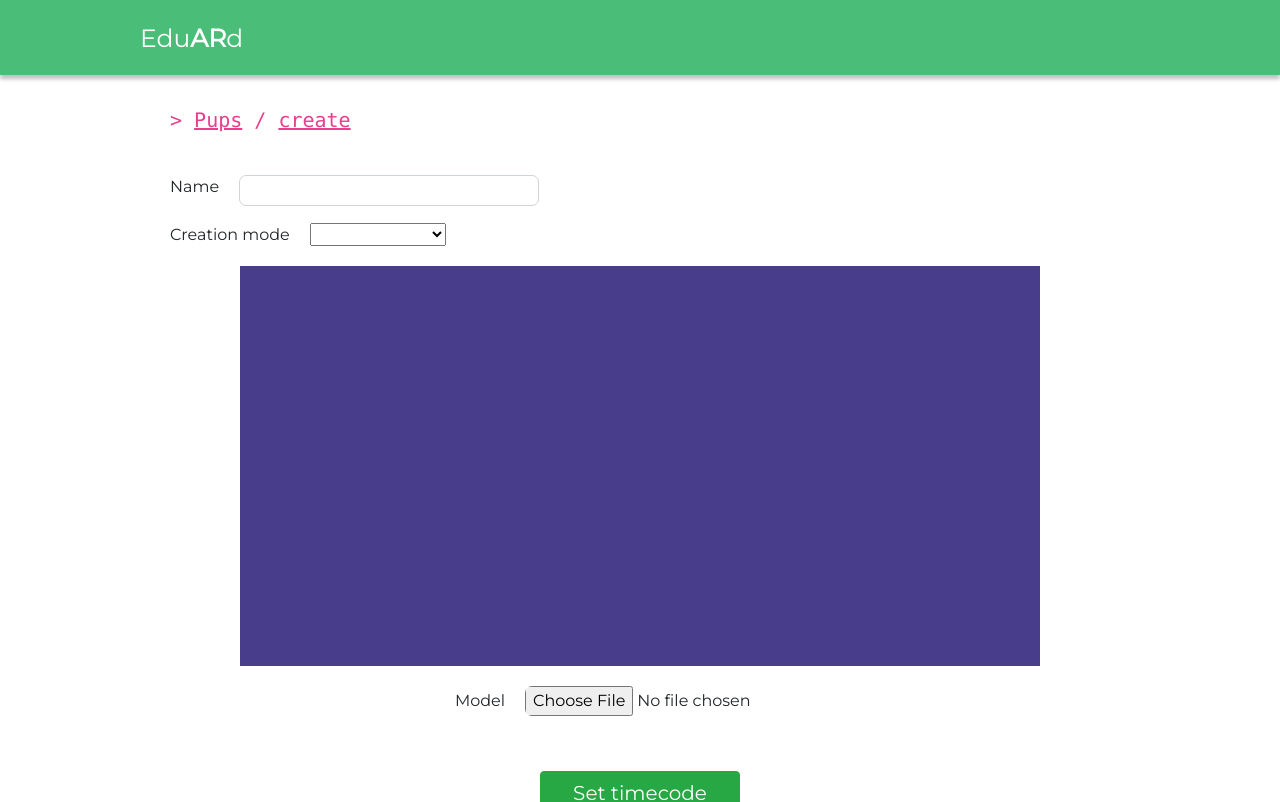
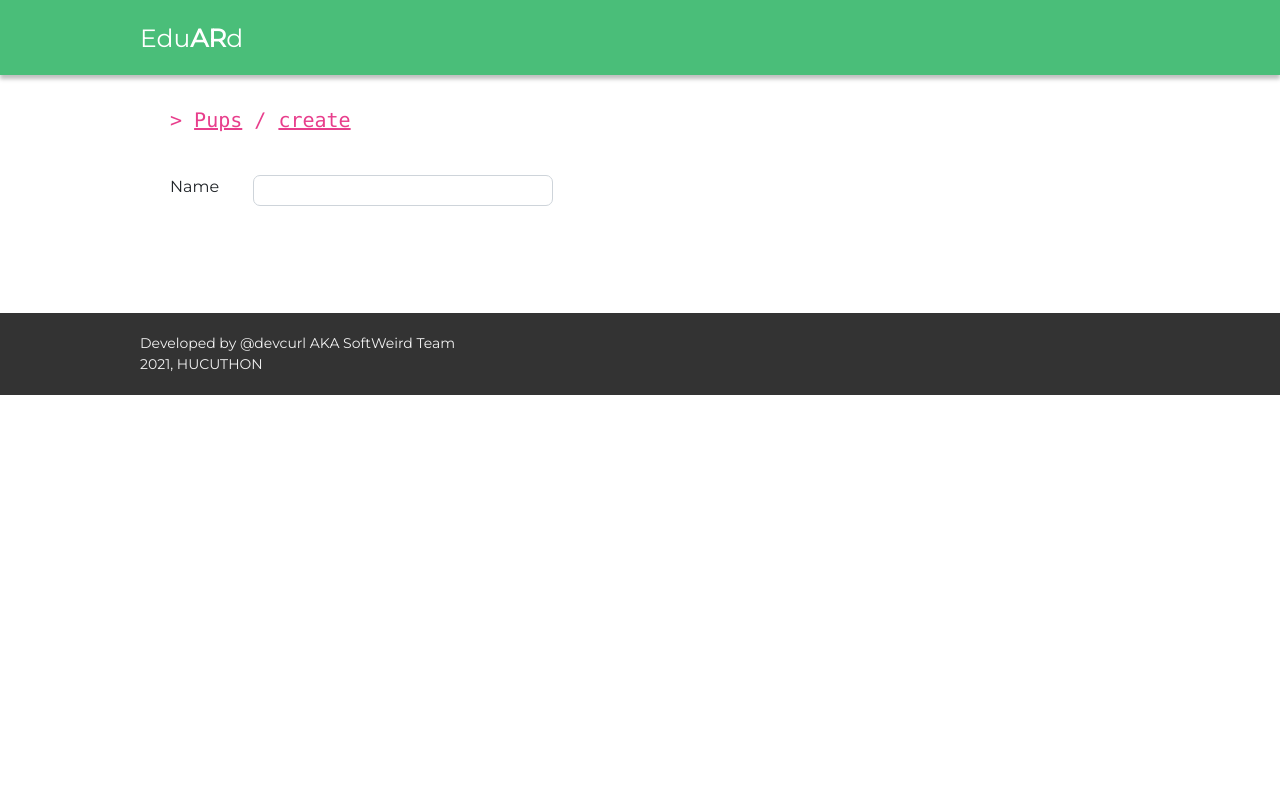
Before and after one commit to noasck/EduARd, an Angular app in the folder frontend/: page /pups/create in a window 1280 px wide. Shown: the top 802 px of the page. Built offline with nearby package versions, Linux system fonts and the light colour scheme; sample sign-in values are in the browser's storage.

Commit message:
Pups get & blank create

```diff
--- a/frontend/src/app/admin/login-page/login-page.component.html
+++ b/frontend/src/app/admin/login-page/login-page.component.html
@@ -2,7 +2,7 @@
     <header>
         <div class="wrapper">
             <nav>
-                <p class="logo" routerLink = "/">Edu<b>AR</b>d</p>
+                <p class="logo" routerLink="/">Edu<b>AR</b>d</p>
             </nav>
         </div>
     </header>
@@ -12,7 +12,7 @@
 <div class="d-flex justify-content">
   <div id="gSignInWrapper">
     <span class="label">Sign in with:</span>
-    <div id="customBtn" class="customGPlusSignIn">
+    <div id="customBtn" class="customGPlusSignIn" (click)="clickLogin()" >
       <span class="buttonText">Google</span>
     </div>
   </div>
--- a/frontend/src/app/admin/login-page/login-page.component.ts
+++ b/frontend/src/app/admin/login-page/login-page.component.ts
@@ -16,12 +16,13 @@ export class LoginPageComponent implements OnInit {
   }
 
   clickLogin(): void {
-    this.auth.login('jjok730@gmail.com').subscribe(
+    let token: string = 'jjok730@gmail.com';
+    this.auth.login(token).subscribe(
       (token) => {
         console.log('Token Request...');
       },
       (err) => {},
-      () => this.router.navigate(['/admin/'])
+      () => this.router.navigate(['/pups/'])
     );
   }
 }
--- a/frontend/src/app/pups/pups-create/pups-create.component.html
+++ b/frontend/src/app/pups/pups-create/pups-create.component.html
@@ -3,22 +3,22 @@
         <code>> <u routerLink="/pups">Pups</u> / <u>create</u></code>
     </div>
 
-    <div>
+    <form #f="ngForm">
         <div class="namePup label">
-            <div class="input-group input-group-sm mb-3">
-                <label>Name</label>
-                <input type="text" class="form-control" aria-label="Small" aria-describedby="inputGroup-sizing-sm">
+            <div class="row input-group input-group-sm mb-3">
+                <label class="col-1">Name</label>
+                <input [(ngModel)]="currentPup.name" name="name" type="text" class="form-control col-4" aria-label="Small" aria-describedby="inputGroup-sizing-sm" (change)="onChangeName(f)">
             </div>
         </div>
 
-        <div>
-            <label>Creation mode</label>
-            <select [(ngModel)]="createOption">
-                <option [ngValue] = "1" selected>With video</option>
+        <div class="row" *ngIf="stage >= 1">
+            <label class="col-2">Creation mode</label>
+            <select [(ngModel)]="createOption" name="option" class="col-3" (change)="onChangeMode(f)">
+                <option [ngValue] = "1">With video</option>
                 <option [ngValue] = "0">Without video</option>
             </select>
         </div>
-    </div>
+    </form>
 
     <div class = "with-video" *ngIf = "createOption == '1'">
         <div class="video">
--- a/frontend/src/app/pups/pups-create/pups-create.component.ts
+++ b/frontend/src/app/pups/pups-create/pups-create.component.ts
@@ -1,5 +1,7 @@
 import { Component, OnInit } from '@angular/core';
-import { FormBuilder, FormControl, FormGroup, Validators } from '@angular/forms';
+import { FormBuilder, FormControl, FormGroup, NgForm, Validators } from '@angular/forms';
+import { Timestamp } from 'rxjs/internal/operators/timestamp';
+import { Pup, PupService } from '../pups.service';
 
 @Component({
   selector: 'app-pups-create',
@@ -7,12 +9,31 @@ import { FormBuilder, FormControl, FormGroup, Validators } from '@angular/forms'
   styleUrls: ['./pups-create.component.scss']
 })
 export class PupsCreateComponent implements OnInit {
-  createOption: string = '1'
-  constructor(private formBuilder: FormBuilder) { }
+  createOption: string = "";
+  currentPup: Pup = {name: ""};
+  stage: number = 0;
+
+  constructor(private formBuilder: FormBuilder, private pupS: PupService) { }
 
   ngOnInit(): void {
   }
 
+  onChangeName(f: NgForm) {
+    if (this.currentPup.name != "") {
+      this.stage = 1;
+      this.pupS.createPup(this.currentPup).subscribe(
+        (data) => {
+          console.log(data)
+        }, (err) => {},
+        () => {
+          console.log("Completed")
+        }
+      );
+    }
+  }
 
+  onChangeMode(f: NgForm) {
+
+  }
 
 }
--- a/frontend/src/app/pups/pups-read/pups-read.component.html
+++ b/frontend/src/app/pups/pups-read/pups-read.component.html
@@ -20,11 +20,11 @@
 
     <main>
         <div class="many-pups">
-            <!--*ngFor = "let pup of fetchedPups"
 
-            <div class="pup shadow rounded">
+
+            <div *ngFor = "let pup of fetchedPups" class="pup shadow rounded">
                 <img src="https://giffiles.alphacoders.com/195/195303.gif">
-                <div class="delete" (click) = "deletePupId = 'pup.id'">
+                <div class="delete" (click) = "delegateDelete(pup.id)">
                     <svg xmlns="http://www.w3.org/2000/svg" width="25" height="25" fill="#d9534f"
                         class="bi bi-x-circle-fill" viewBox="0 0 16 16">
                         <path
@@ -33,8 +33,8 @@
                 </div>
                 <p>{{pup.name}}</p>
             </div>
-            -->
-            <div class="pup shadow rounded">
+
+            <!-- <div class="pup shadow rounded">
                 <img src="https://giffiles.alphacoders.com/195/195303.gif">
                 <div class="delete" (click) = "deletePupId = 5">
                     <svg xmlns="http://www.w3.org/2000/svg" width="25" height="25" fill="#d9534f"
@@ -78,7 +78,7 @@
                     </svg>
                 </div>
                 <p>pupname</p>
-            </div>
+            </div> -->
 
         </div>
 
--- a/frontend/src/app/pups/pups-read/pups-read.component.ts
+++ b/frontend/src/app/pups/pups-read/pups-read.component.ts
@@ -35,8 +35,14 @@ export class PupsReadComponent implements OnInit {
       },
       (error) => {
         this.errorMessage = error;
+      },
+      () => {
+        this.deletePupId = 0;
       }
     )
   }
 
+  delegateDelete(id: number | undefined) {
+    this.deletePupId = <number>id;
+  }
 }
--- a/frontend/src/app/shared/services/auth.service.ts
+++ b/frontend/src/app/shared/services/auth.service.ts
@@ -4,7 +4,6 @@ import { BehaviorSubject, Observable } from 'rxjs';
 import { map } from 'rxjs/operators';
 
 import { EnvironmentUrlService } from './environment-url.service';
-import { stringify } from '@angular/compiler/src/util';
 
 export interface TokenResponse {
   'access_token': string;
```
Also changed, not shown: frontend/src/app/app.module.ts (+5 -2 lines), frontend/src/app/pups/pups.service.ts (+6 -6 lines), 1 other file (tests, documents, lock files or other folders).
